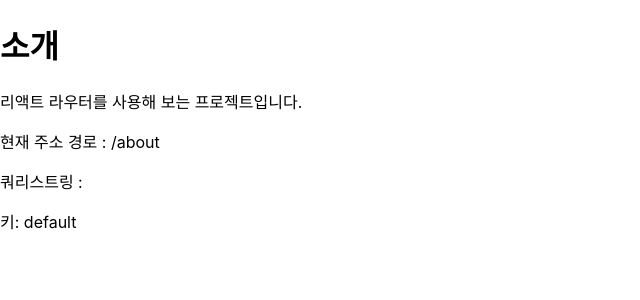
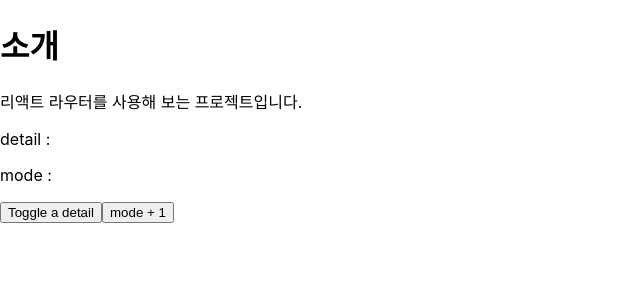
Before and after one commit to vnfdusdl/TIL, a React (Create React App) app in the folder router-tutorial/: page /about in a window 1280 px wide. Shown: the top 300 px of the page, without its empty margins (0-640 px from the left). Built offline with nearby package versions, Linux system fonts and the light colour scheme.

Commit message:
[study] useSearchParams 훅으로 쿼리스트링 파싱

```diff
--- a/router-tutorial/src/pages/About.js
+++ b/router-tutorial/src/pages/About.js
@@ -1,14 +1,27 @@
-import { useLocation } from 'react-router-dom';
+import { useSearchParams } from 'react-router-dom';
 
 const About = () => {
-  const location = useLocation();
+  const [searchParams, setSearchParams] = useSearchParams();
+  const detail = searchParams.get('detail');
+  const mode = searchParams.get('mode');
+
+  const onToggleDetail = () => {
+    setSearchParams({ mode, detail: detail === 'true' ? false : true });
+  };
+
+  const onIncreaseMode = () => {
+    const nextMode = mode === null ? 1 : parseInt(mode) + 1;
+    setSearchParams({ mode: nextMode, detail });
+  };
+
   return (
     <div>
       <h1>소개</h1>
       <p>리액트 라우터를 사용해 보는 프로젝트입니다. </p>
-      <p>현재 주소 경로 : {location.pathname}</p>
-      <p>쿼리스트링 : {location.search}</p>
-      <p>키: {location.key}</p>
+      <p> detail : {detail} </p>
+      <p> mode : {mode}</p>
+      <button onClick={onToggleDetail}> Toggle a detail</button>
+      <button onClick={onIncreaseMode}> mode + 1</button>
     </div>
   );
 };
```
